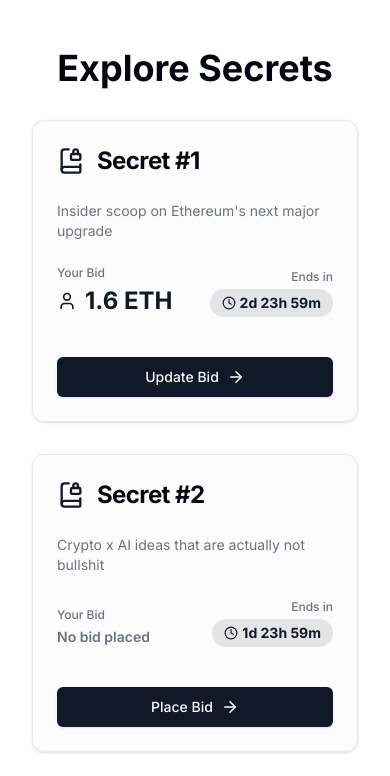
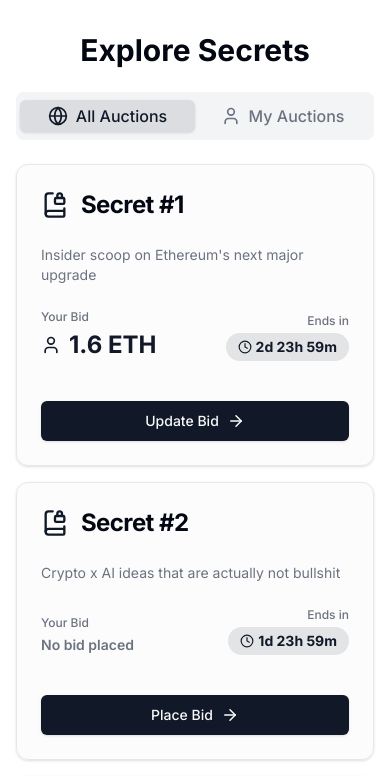
Before and after one commit to halo3mic/x-auction, a Next.js app in the folder frontend/: page /explore in a window 390 px wide. Shown: the top 776 px of the page. Built offline with nearby package versions, Linux system fonts and the light colour scheme.

Commit message:
feat(explore): add tabs for filtering all and user auctions
- Implement tabs to switch between all auctions and user's auctions
- Add icons for better visual representation
- Improve responsive layout and styling
- Update state management to handle filtered auctions

```diff
--- a/frontend/app/explore/page.tsx
+++ b/frontend/app/explore/page.tsx
@@ -1,22 +1,55 @@
 "use client";
 
-import { useState } from "react";
+import { Globe, User } from "lucide-react";
+import { useEffect, useState } from "react";
 
 import { SecretAuctionCard } from "@/components/SecretAuctionCard";
+import { Tabs, TabsList, TabsTrigger } from "@/components/ui/tabs";
 import { mockSecrets } from "@/mocks/secretsMock";
 
 export default function ExplorePage() {
-  const [secrets, setSecrets] = useState(mockSecrets);
+  const [allSecrets, setAllSecrets] = useState(mockSecrets);
+  const [mySecrets, setMySecrets] = useState(
+    mockSecrets.filter((secret) => secret.userBid),
+  );
+  const [activeTab, setActiveTab] = useState("all");
 
-  // useEffect(() => {
-  //   Fetch secrets from API
-  //   setSecrets(fetchedSecrets)
-  // }, [])
+  useEffect(() => {
+    // Fetch logic here (commented out)
+  }, []);
+
+  const secrets = activeTab === "all" ? allSecrets : mySecrets;
 
   return (
-    <div className="container mx-auto py-12">
-      <h1 className="text-4xl font-bold mb-8 text-center">Explore Secrets</h1>
-      <div className="grid grid-cols-1 md:grid-cols-2 lg:grid-cols-3 gap-8">
+    <div className="container mx-auto py-8 px-4 sm:py-12 sm:px-6 lg:px-8">
+      <h1 className="text-3xl sm:text-4xl font-bold mb-6 sm:mb-8 text-center">
+        Explore Secrets
+      </h1>
+
+      <Tabs
+        value={activeTab}
+        onValueChange={setActiveTab}
+        className="w-full mb-6 sm:mb-8"
+      >
+        <TabsList className="grid w-full max-w-md grid-cols-2 mx-auto h-12">
+          <TabsTrigger
+            value="all"
+            className="flex items-center justify-center gap-2 text-base font-medium transition-all duration-200 ease-in-out data-[state=active]:bg-primary/10 data-[state=active]:text-primary hover:bg-muted/80"
+          >
+            <Globe className="w-5 h-5" />
+            All Auctions
+          </TabsTrigger>
+          <TabsTrigger
+            value="my"
+            className="flex items-center justify-center gap-2 text-base font-medium transition-all duration-200 ease-in-out data-[state=active]:bg-primary/10 data-[state=active]:text-primary hover:bg-muted/80"
+          >
+            <User className="w-5 h-5" />
+            My Auctions
+          </TabsTrigger>
+        </TabsList>
+      </Tabs>
+
+      <div className="grid grid-cols-1 sm:grid-cols-2 lg:grid-cols-3 gap-4 sm:gap-6 lg:gap-8">
         {secrets.map((secret) => (
           <SecretAuctionCard
             key={secret.id}
--- /dev/null
+++ b/frontend/components/ui/tabs.tsx
@@ -0,0 +1,55 @@
+"use client";
+
+import * as TabsPrimitive from "@radix-ui/react-tabs";
+import * as React from "react";
+
+import { cn } from "@/lib/utils";
+
+const Tabs = TabsPrimitive.Root;
+
+const TabsList = React.forwardRef<
+  React.ElementRef<typeof TabsPrimitive.List>,
+  React.ComponentPropsWithoutRef<typeof TabsPrimitive.List>
+>(({ className, ...props }, ref) => (
+  <TabsPrimitive.List
+    ref={ref}
+    className={cn(
+      "inline-flex h-9 items-center justify-center rounded-lg bg-muted p-1 text-muted-foreground",
+      className,
+    )}
+    {...props}
+  />
+));
+TabsList.displayName = TabsPrimitive.List.displayName;
+
+const TabsTrigger = React.forwardRef<
+  React.ElementRef<typeof TabsPrimitive.Trigger>,
+  React.ComponentPropsWithoutRef<typeof TabsPrimitive.Trigger>
+>(({ className, ...props }, ref) => (
+  <TabsPrimitive.Trigger
+    ref={ref}
+    className={cn(
+      "inline-flex items-center justify-center whitespace-nowrap rounded-md px-3 py-1 text-sm font-medium ring-offset-background transition-all focus-visible:outline-none focus-visible:ring-2 focus-visible:ring-ring focus-visible:ring-offset-2 disabled:pointer-events-none disabled:opacity-50 data-[state=active]:bg-background data-[state=active]:text-foreground data-[state=active]:shadow",
+      className,
+    )}
+    {...props}
+  />
+));
+TabsTrigger.displayName = TabsPrimitive.Trigger.displayName;
+
+const TabsContent = React.forwardRef<
+  React.ElementRef<typeof TabsPrimitive.Content>,
+  React.ComponentPropsWithoutRef<typeof TabsPrimitive.Content>
+>(({ className, ...props }, ref) => (
+  <TabsPrimitive.Content
+    ref={ref}
+    className={cn(
+      "mt-2 ring-offset-background focus-visible:outline-none focus-visible:ring-2 focus-visible:ring-ring focus-visible:ring-offset-2",
+      className,
+    )}
+    {...props}
+  />
+));
+TabsContent.displayName = TabsPrimitive.Content.displayName;
+
+export { Tabs, TabsContent, TabsList, TabsTrigger };
--- a/frontend/package.json
+++ b/frontend/package.json
@@ -15,6 +15,7 @@
     "@radix-ui/react-label": "^2.1.0",
     "@radix-ui/react-slider": "^1.2.0",
     "@radix-ui/react-slot": "^1.1.0",
+    "@radix-ui/react-tabs": "^1.1.0",
     "class-variance-authority": "^0.7.0",
     "clsx": "^2.1.1",
     "lucide-react": "^0.424.0",
```
Also changed, not shown: 1 other file (tests, documents, lock files or other folders).
